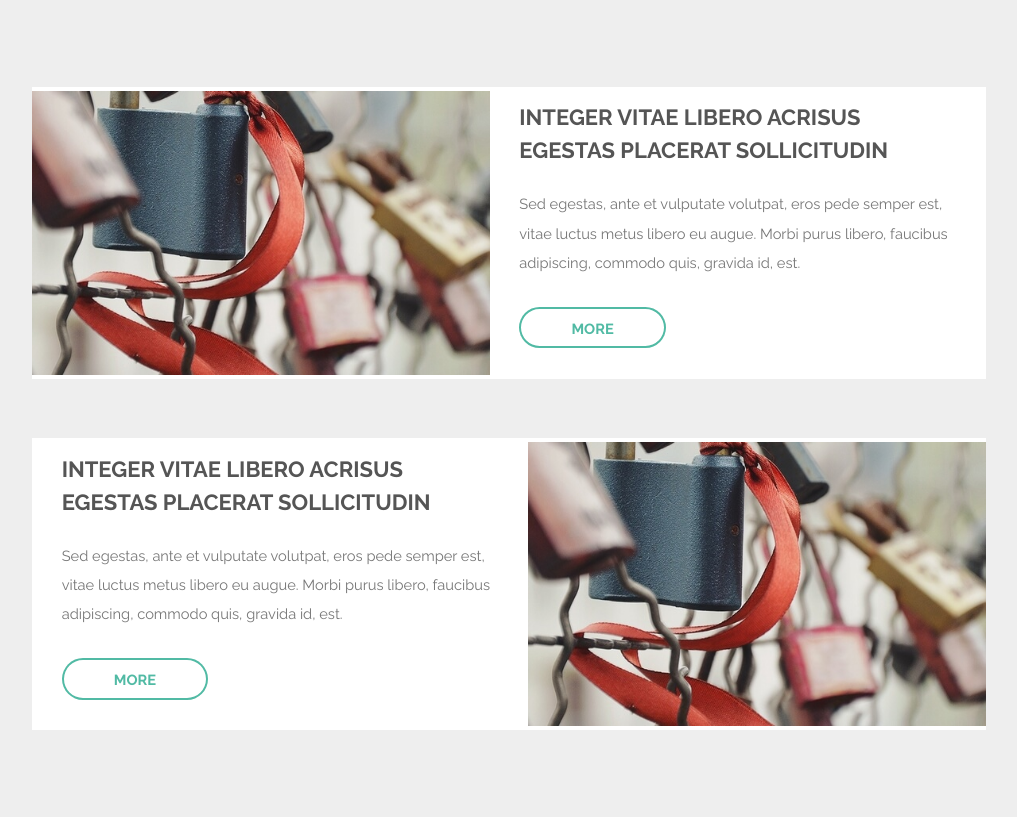
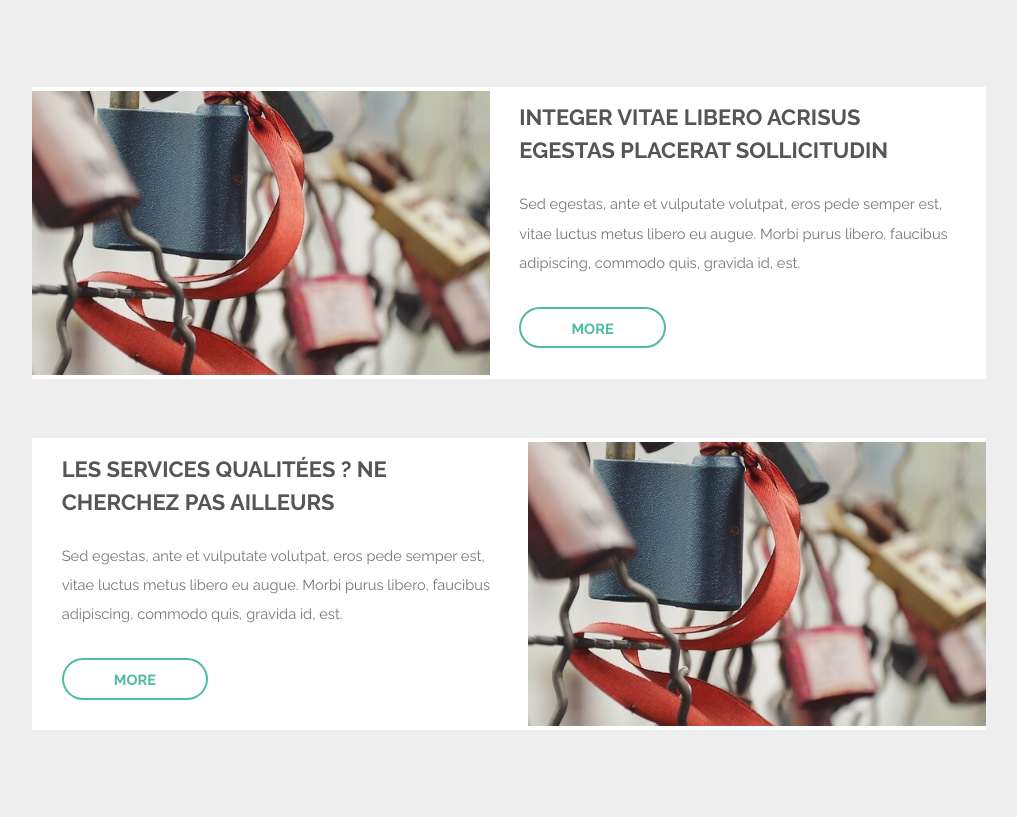
Before and after one commit to adilbk/adm, a CodeIgniter app: page /database/ in a window 1280 px wide. Shown: the part 570-1387 px from the top of the page, without its empty margins (131-1148 px from the left). Run offline with CodeIgniter, Linux system fonts and the light colour scheme; some libraries are stand-ins or nearby versions.

Commit message:
description

```diff
--- a/application/views/Show_home.php
+++ b/application/views/Show_home.php
@@ -20,7 +20,7 @@
 					<article class="feature right">
 						<span class="image"><img src="<?php echo base_url(); ?>images/pic01.jpg"  alt="" /></span>
 						<div class="content">
-							<h2>Integer vitae libero acrisus egestas placerat  sollicitudin</h2>
+							<h2>Les services qualitées ? ne cherchez pas ailleurs</h2>
 							<p>Sed egestas, ante et vulputate volutpat, eros pede semper est, vitae luctus metus libero eu augue. Morbi purus libero, faucibus adipiscing, commodo quis, gravida id, est.</p>
 							<ul class="actions">
 								<li>
```
